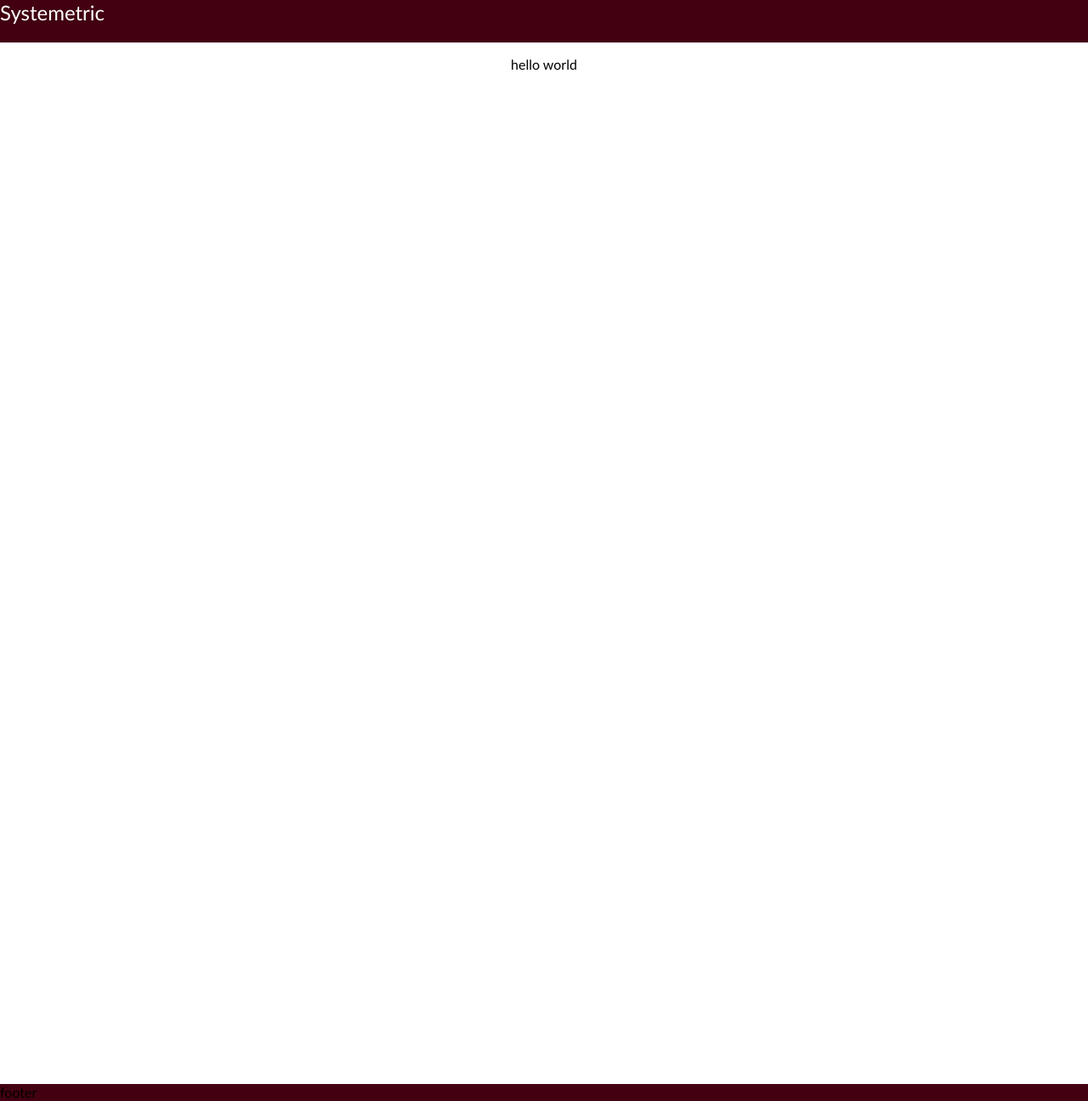
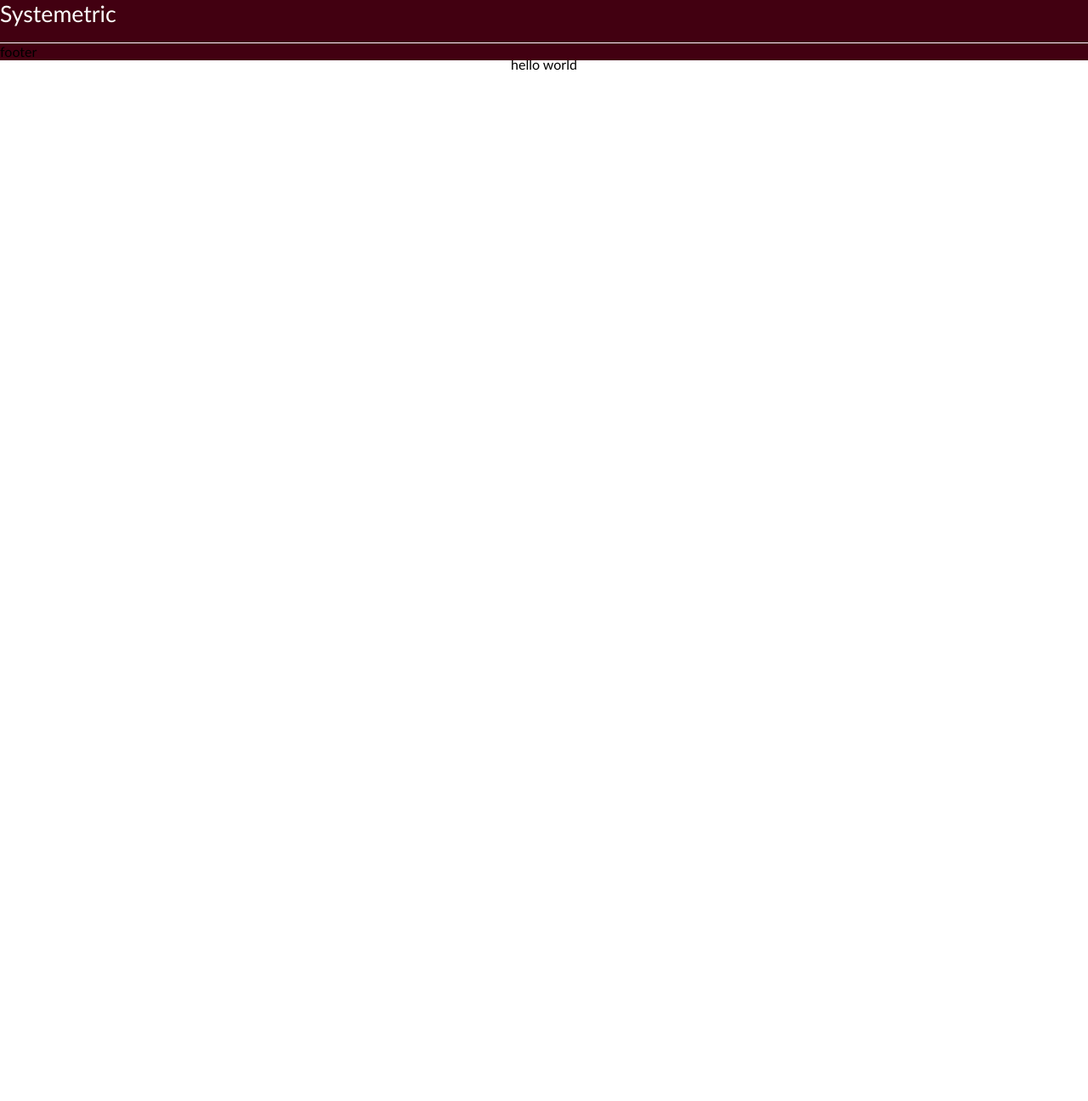
Before and after one commit to ilentiya/systemetric, a Jekyll site: the page built from index.html, in a window 1280 px wide and 1296 px high. Shown: the whole window at 85% size. Built offline with Jekyll 4.4.1, drawn with Linux system fonts in a browser that asks for light colours.

Commit message:
stylingg

```diff
--- a/assets/default.css
+++ b/assets/default.css
@@ -14,8 +14,9 @@
     font-family: 'Gill Sans', 'Gill Sans MT', Calibri, 'Trebuchet MS', sans-serif;
     margin: 0;
     width: auto;
+    min-height: 100vw;
     overflow-x: hidden; /* Hide horizontal scrollbar */
-
+    box-sizing: border-box;
 }
 
 .top_bar {
@@ -26,7 +27,7 @@
     height: var(--header-height);
 
     text-align: left;
-    font-size: 18pt;
+    font-size: 20pt;
     color: white;
     padding-left: var(--header-height)/2;
     padding-bottom: var(--header-height)/2;
@@ -50,7 +51,6 @@
 
 .bottom_bar {
     position:absolute;
-    bottom: 0;
     width: 100%;
 
     background-color: var(--systemetric_red);
```
